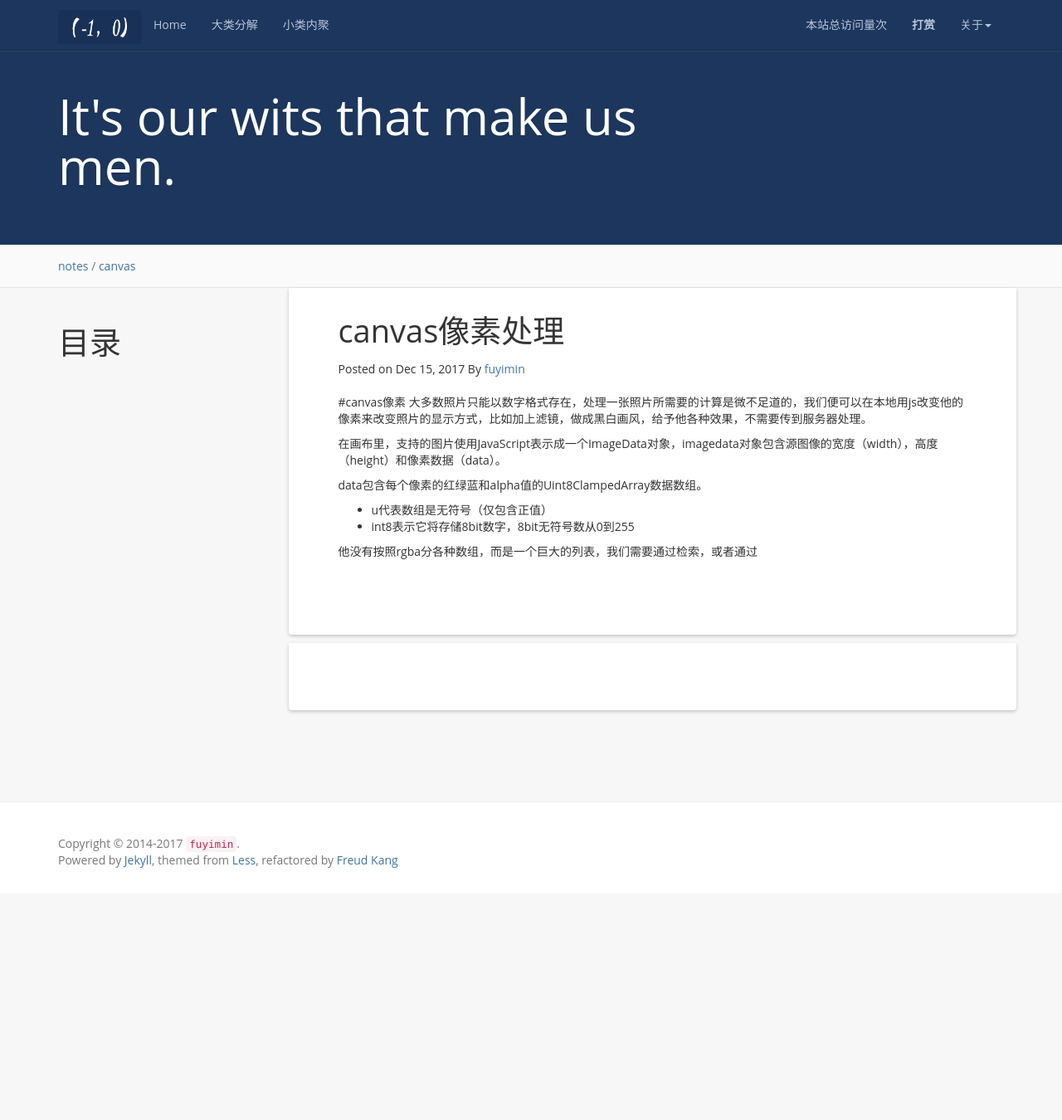
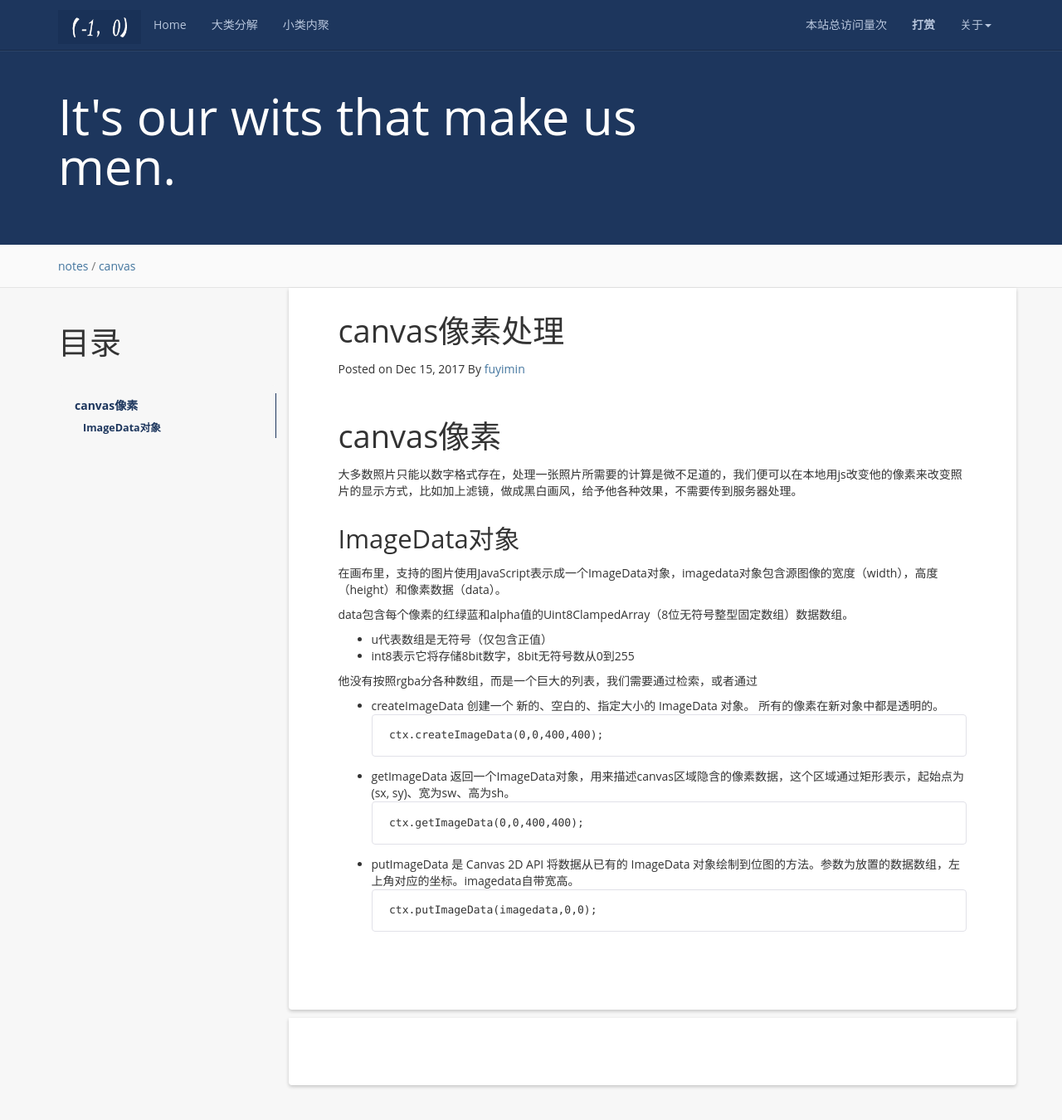
Before and after one commit to aimiy/aimiy.github.io, a Jekyll site: the page built from _posts/notes/js/2017-12-15-canvas像素处理.md, in a window 1280 px wide and 1400 px high. Shown: the top 1350 px of the window at 83% size. Built offline with Jekyll 4.4.1, drawn with Linux system fonts in a browser that asks for light colours; nearby versions of some CDN libraries; comment, search, counter and statistics services are not loaded.

Commit message:
Update 2017-12-15-canvas像素处理.md

````diff
--- a/_posts/notes/js/2017-12-15-canvas像素处理.md
+++ b/_posts/notes/js/2017-12-15-canvas像素处理.md
@@ -10,13 +10,31 @@ tag: canvas
 {:toc}
 
 
-#canvas像素
+# canvas像素
 大多数照片只能以数字格式存在，处理一张照片所需要的计算是微不足道的，我们便可以在本地用js改变他的像素来改变照片的显示方式，比如加上滤镜，做成黑白画风，给予他各种效果，不需要传到服务器处理。
+
+## ImageData对象
 
 在画布里，支持的图片使用JavaScript表示成一个ImageData对象，imagedata对象包含源图像的宽度（width），高度（height）和像素数据（data）。
 
-data包含每个像素的红绿蓝和alpha值的Uint8ClampedArray数据数组。
+data包含每个像素的红绿蓝和alpha值的Uint8ClampedArray（8位无符号整型固定数组）数据数组。
 - u代表数组是无符号（仅包含正值）
 - int8表示它将存储8bit数字，8bit无符号数从0到255
 
 他没有按照rgba分各种数组，而是一个巨大的列表，我们需要通过检索，或者通过
+
+- createImageData
+创建一个 新的、空白的、指定大小的 ImageData 对象。 所有的像素在新对象中都是透明的。
+```
+ctx.createImageData(0,0,400,400);
+```
+- getImageData
+返回一个ImageData对象，用来描述canvas区域隐含的像素数据，这个区域通过矩形表示，起始点为(sx, sy)、宽为sw、高为sh。
+```
+ctx.getImageData(0,0,400,400);
+```
+- putImageData
+是 Canvas 2D API 将数据从已有的 ImageData 对象绘制到位图的方法。参数为放置的数据数组，左上角对应的坐标。imagedata自带宽高。
+```
+ctx.putImageData(imagedata,0,0);
+```
````
